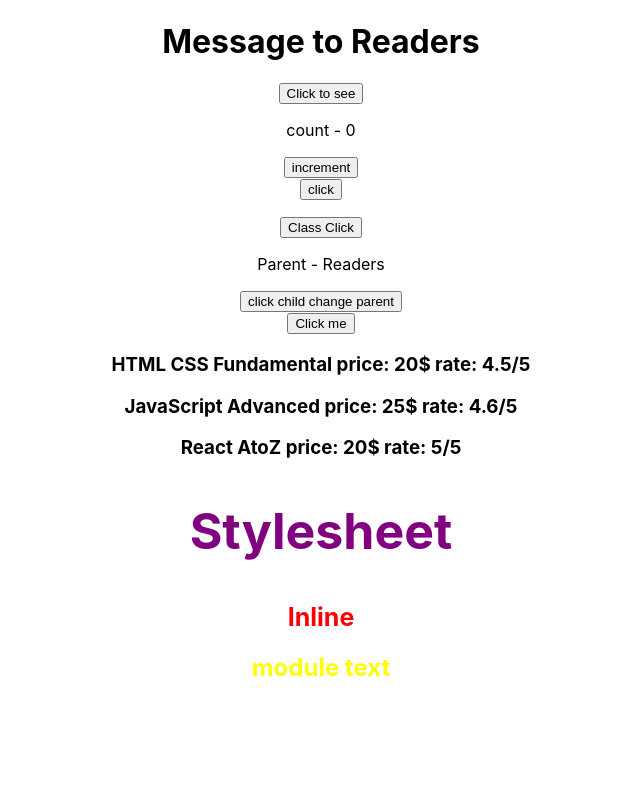
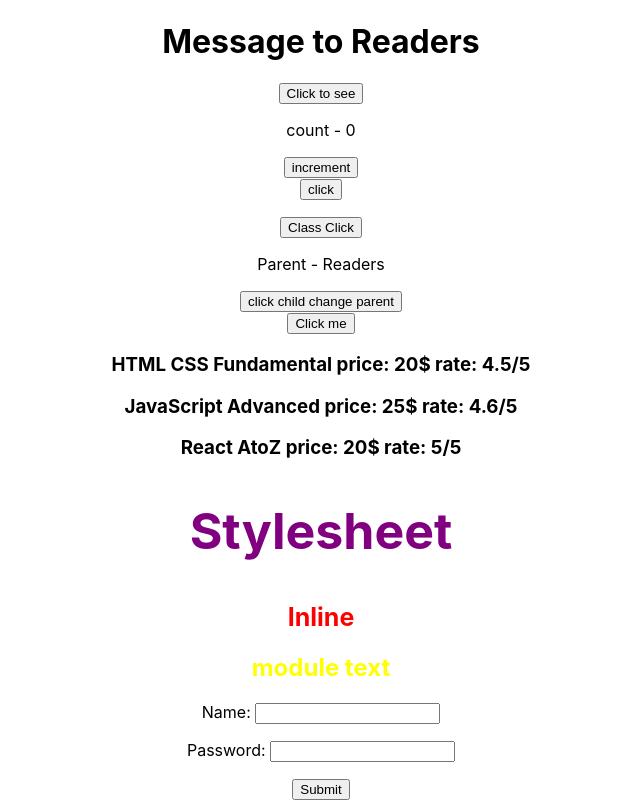
Before and after one commit to deepakdevcast/Learning-React, a React (Create React App) app in the folder workingwithreact/: page / in a window 1280 px wide. Shown: the part 162-962 px from the top of the page, without its empty margins (319-959 px from the left). Before the commit the page ends 864 px from the top, so only its background shows below. Built offline with nearby package versions, Linux system fonts and the light colour scheme.

Commit message:
Form Handling work

```diff
--- a/workingwithreact/src/App.js
+++ b/workingwithreact/src/App.js
@@ -9,6 +9,7 @@ import Parent from './Components/Parent';
 import Condition from './Components/Condition';
 import CouseRender from './Components/CouseRender';
 import Styling from './Components/Styling';
+import FormC from './Components/FormC';
 function App() {
   return (
     <div className="App">
@@ -46,6 +47,9 @@ function App() {
 
       {/* Styling  */}
       <Styling primary={true}/>
+
+      {/* Form Handling */}
+      <FormC/>
     </div>
   );
 }
--- /dev/null
+++ b/workingwithreact/src/Components/FormC.js
@@ -0,0 +1,54 @@
+import React, { Component } from 'react'
+
+class FormC extends Component {
+    constructor(props) {
+        super(props)
+
+        this.state = {
+            name: "",
+            password: ""
+        }
+        this.changeName = this.changeName.bind(this)
+    }
+    changeName(event){
+        this.setState(prevState=>({
+            name: event.target.value
+        }))
+    }
+    changePassword = (event)=>{
+        this.setState(prevState=>({
+            password: event.target.value
+        }))
+    }
+
+    // handling the form submission
+    validateHandler=(event)=>{
+        if(this.state.name.length>6 && this.state.password.length>=6){
+            alert(`valid input ${this.state.name} ${this.state.password}`)
+        }else{
+            alert("invalid")
+        }
+        // to prevent the refresh after the submission
+        event.preventDefault();
+    }
+    render() {
+        const {name,password} = this.state
+        return (
+            <div>
+                <form onSubmit={this.validateHandler}>
+                    <div>
+                        <label>Name: </label>
+                        <input type='text' value={name} onChange={this.changeName}/><p></p>
+                    </div>
+                    <div>
+                        <label>Password: </label>
+                        <input type="password" value={password} onChange={this.changePassword}/><p></p>
+                    </div>
+                    <button type='submit'>Submit</button>
+                </form>
+            </div>
+        )
+    }
+}
+
+export default FormC
```
